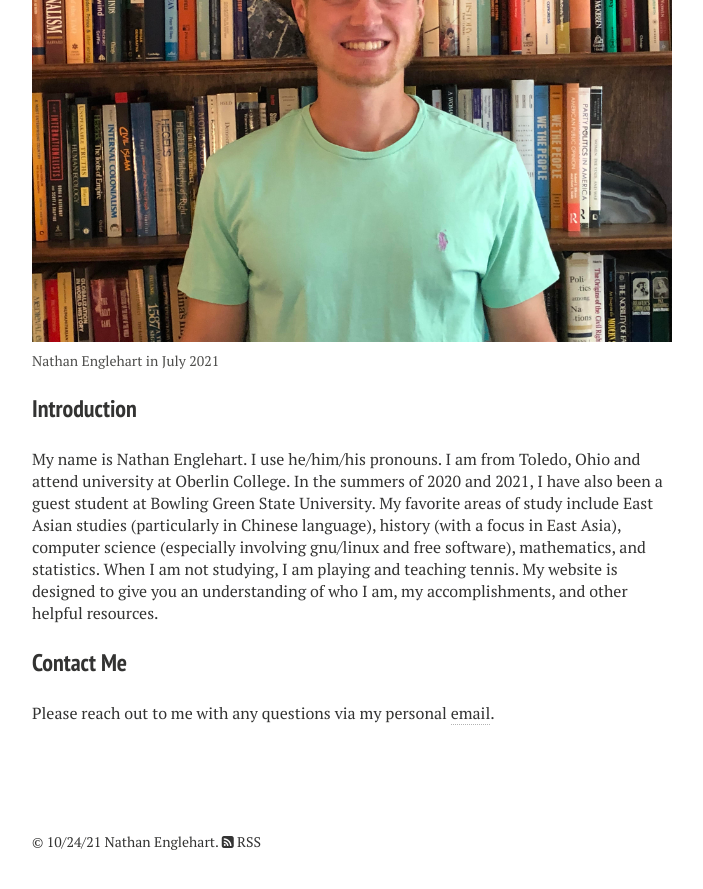
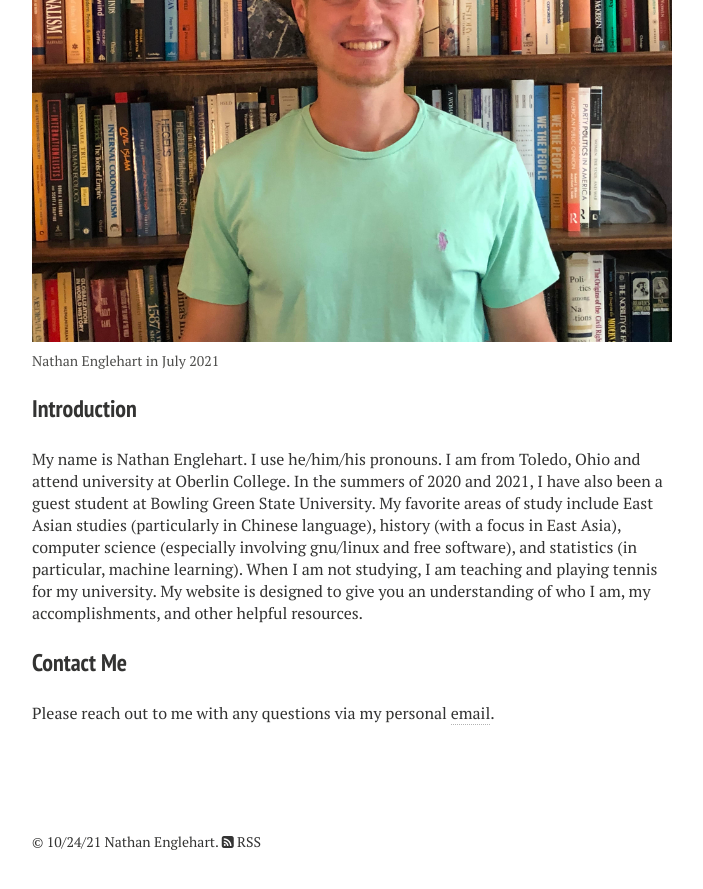
Before and after one commit to nathanenglehart/nathanenglehart.github.io, a Jekyll site: the page built from index.md, in a window 1280 px wide and 900 px high, scrolled down 637 px. Shown: the top 889 px of the window, without its empty margins (288-991 px from the left). Built offline with Jekyll 4.4.1, drawn with Linux system fonts in a browser that asks for light colours; nearby versions of some CDN libraries.

Commit message:
Update index.md

```diff
--- a/index.md
+++ b/index.md
@@ -17,8 +17,8 @@ image:
 <h3 class="small_title">Introduction</h3>
 
 <p class="paragraph">My name is Nathan Englehart. I use he/him/his pronouns. I am from Toledo, Ohio and attend university at Oberlin College. In the summers of 2020 and 2021, I have also been a guest student at Bowling Green State University.
-My favorite areas of study include East Asian studies (particularly in Chinese language), history (with a focus in East Asia), computer science (especially involving gnu/linux and free software), mathematics, and statistics.
-When I am not studying, I am playing and teaching tennis. My website is designed to give you an understanding of who I am, my accomplishments, and other helpful resources. </p>
+My favorite areas of study include East Asian studies (particularly in Chinese language), history (with a focus in East Asia), computer science (especially involving gnu/linux and free software), and statistics (in particular, machine learning).
+When I am not studying, I am teaching and playing tennis for my university. My website is designed to give you an understanding of who I am, my accomplishments, and other helpful resources. </p>
 
 <h3 class="small_title">Contact Me</h3>
 
```
